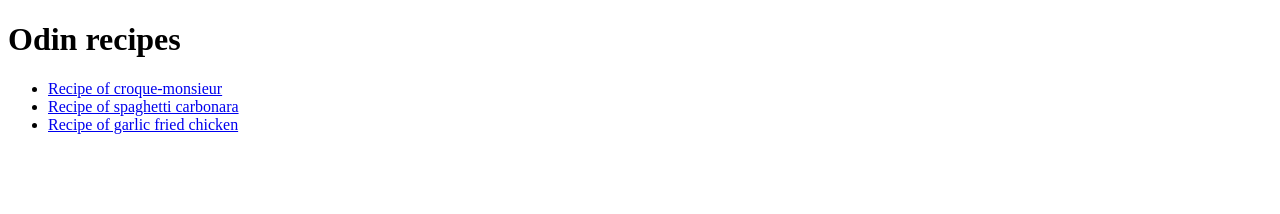
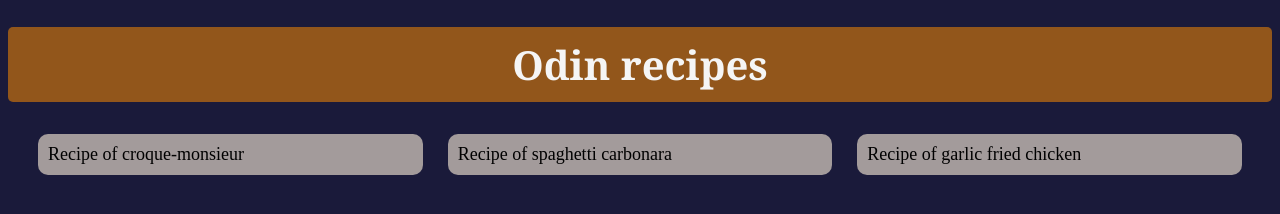
Before and after one commit to NathanRazaf/odin-recipes, a plain HTML site: page index.html in a window 1280 px wide. Drawn offline with Linux system fonts and the light colour scheme.

Commit message:
Progress after learning Flex display

```diff
--- a/index.html
+++ b/index.html
@@ -1,17 +1,24 @@
 <!DOCTYPE html>
 <html lang="en">
+
 <head>
     <meta charset="UTF-8">
     <meta http-equiv="X-UA-Compatible" content="IE=edge">
     <meta name="viewport" content="width=device-width, initial-scale=1.0">
     <title>List of recipes</title>
+    <link rel="stylesheet" href="style.css">
 </head>
+
 <body>
+
     <h1>Odin recipes</h1>
-    <ul>
-        <li><a href="recipes/croque-monsieur.html">Recipe of croque-monsieur</a></li>
-        <li><a href="recipes/spaghetti-carbonara.html">Recipe of spaghetti carbonara</a></li>
-        <li><a href="recipes/garlic-fried-chicken.html">Recipe of garlic fried chicken</a></li>
-    </ul>
+
+    <div class="container">
+        <a href="recipes/croque-monsieur.html">Recipe of croque-monsieur</a>
+        <a href="recipes/spaghetti-carbonara.html">Recipe of spaghetti carbonara</a>
+        <a href="recipes/garlic-fried-chicken.html">Recipe of garlic fried chicken</a>
+    </div>
+
 </body>
+
 </html>
--- /dev/null
+++ b/style.css
@@ -0,0 +1,31 @@
+body {
+    background-color: rgb(26, 26, 58);
+}
+
+h1 {
+    background-color: rgb(146, 86, 27);
+    font-size: 40px;
+    font-family: Cambria, Cochin, Georgia, Times, 'Times New Roman', serif;
+    text-align: center;
+    border-radius: 5px;
+    padding: 10px;
+    font-weight: bolder;
+    color: whitesmoke;
+}
+
+.container {
+    margin: 25px;
+    display: flex;
+    gap: 15px;
+}
+
+.container a {
+    flex: 1;
+    margin : 5px;
+    padding: 10px;
+    color: black;
+    background-color: rgb(163, 155, 155);
+    border-radius: 10px;
+    text-decoration: none;
+    font-size: large;
+}
```
